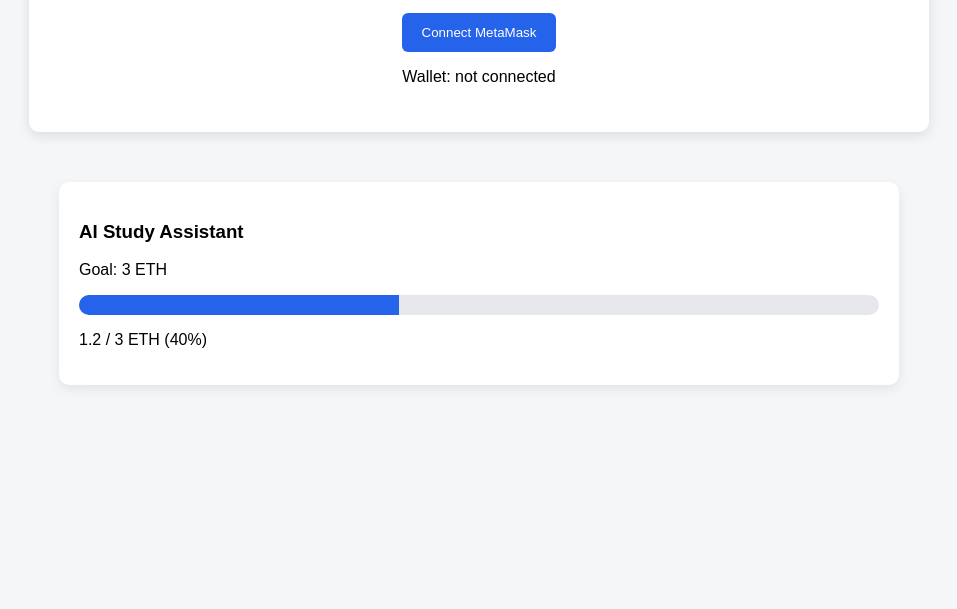
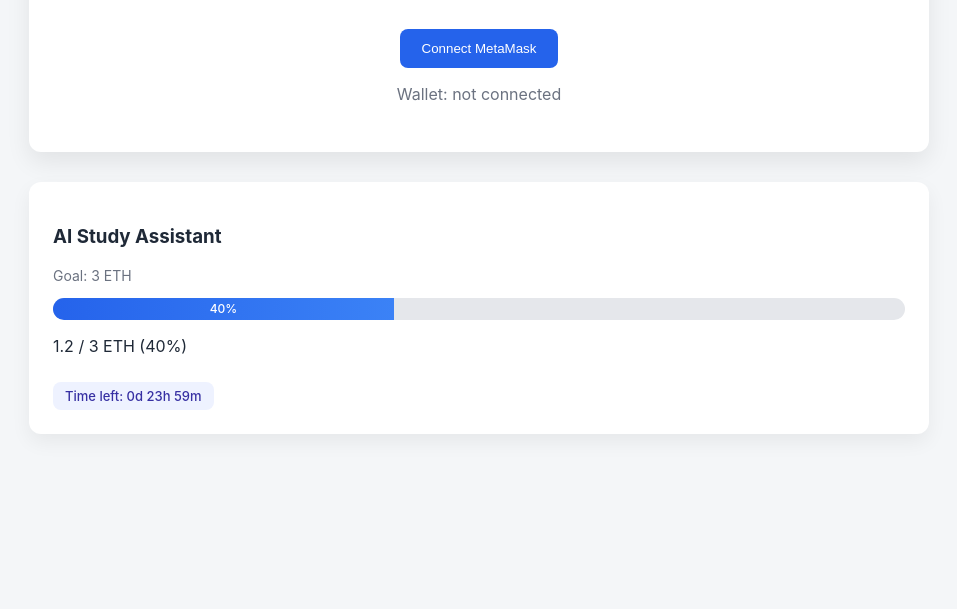
Before and after one commit to QosmuratSamat0/blockchain-final, a website: page frontend/index.html in a window 1280 px wide. Shown: the part 191-800 px from the top of the page, without its empty margins (161-1118 px from the left). Drawn offline with nearby package versions, Linux system fonts and the light colour scheme.

Commit message:
enhance UI styling and add progress percentage and countdown badge

```diff
--- a/frontend/app.js
+++ b/frontend/app.js
@@ -27,3 +27,24 @@
 }
 
 updateProgress(1.2, 3);
+
+function startCountdown(seconds) {
+    const el = document.getElementById("countdown");
+
+    const interval = setInterval(() => {
+        if (seconds <= 0) {
+            el.innerText = "Campaign ended";
+            clearInterval(interval);
+            return;
+        }
+
+        const days = Math.floor(seconds / 86400);
+        const hours = Math.floor((seconds % 86400) / 3600);
+        const minutes = Math.floor((seconds % 3600) / 60);
+
+        el.innerText = `Time left: ${days}d ${hours}h ${minutes}m`;
+        seconds--;
+    }, 1000);
+}
+
+startCountdown(86400);
--- a/frontend/index.html
+++ b/frontend/index.html
@@ -19,15 +19,17 @@
 
     <div class="campaigns-section">
         <div class="campaign-card">
-            <h3>AI Study Assistant</h3>
-            <p>Goal: 3 ETH</p>
+    <h3>AI Study Assistant</h3>
+    <p class="label">Goal: 3 ETH</p>
 
-            <div class="progress-container">
-                <div class="progress-bar" id="progressBar"></div>
-            </div>
+    <div class="progress-container">
+        <div class="progress-bar" id="progressBar">40%</div>
+    </div>
 
-            <p id="progressText">0 / 3 ETH</p>
-        </div>
+    <p id="progressText">1.2 / 3 ETH (40%)</p>
+
+    <div id="countdown" class="countdown"></div>
+</div>
     </div>
 
 </div>
--- a/frontend/style.css
+++ b/frontend/style.css
@@ -1,10 +1,20 @@
-body {
-    font-family: Arial, sans-serif;
-    background: #f4f6f8;
-    margin: 0;
+:root {
+    --bg: #f4f6f8;
+    --card: #ffffff;
+    --primary: #2563eb;
+    --primary-dark: #1d4ed8;
+    --text: #1f2937;
+    --muted: #6b7280;
+    --border: #e5e7eb;
 }
 
-/* Общая страница */
+body {
+    font-family: -apple-system, BlinkMacSystemFont, "Segoe UI", Roboto, Arial, sans-serif;
+    background: var(--bg);
+    margin: 0;
+    color: var(--text);
+}
+
 .page {
     max-width: 900px;
     margin: 40px auto;
@@ -13,57 +23,85 @@
 
 /* Верхняя карточка */
 .main-card {
-    background: white;
-    padding: 30px;
-    border-radius: 10px;
-    box-shadow: 0 4px 12px rgba(0,0,0,0.1);
+    background: var(--card);
+    padding: 32px;
+    border-radius: 12px;
+    box-shadow: 0 10px 25px rgba(0,0,0,0.08);
     text-align: center;
     margin-bottom: 30px;
 }
 
-/* Секция кампаний */
-.campaigns-section {
-    display: grid;
-    grid-template-columns: repeat(auto-fit, minmax(300px, 1fr));
-    gap: 20px;
+.main-card h1 {
+    margin-bottom: 8px;
 }
 
-/* Progress bar */
+.main-card p {
+    color: var(--muted);
+}
+
+/* Кнопка */
+button {
+    margin-top: 16px;
+    padding: 12px 22px;
+    background: var(--primary);
+    color: white;
+    border: none;
+    border-radius: 8px;
+    cursor: pointer;
+    font-weight: 500;
+}
+
+button:hover {
+    background: var(--primary-dark);
+}
+
+/* Campaign card */
+.campaign-card {
+    background: var(--card);
+    padding: 24px;
+    border-radius: 12px;
+    box-shadow: 0 8px 20px rgba(0,0,0,0.06);
+    max-width: 900px;
+    margin: 0 auto;
+}
+
+/* Labels */
+.label {
+    font-size: 14px;
+    color: var(--muted);
+}
+
+/* Progress */
 .progress-container {
     width: 100%;
-    height: 20px;
-    background: #e5e7eb;
-    border-radius: 10px;
+    height: 22px;
+    background: var(--border);
+    border-radius: 12px;
     overflow: hidden;
-    margin: 10px 0;
+    margin: 12px 0;
+    position: relative;
 }
 
 .progress-bar {
     height: 100%;
     width: 0%;
-    background: #2563eb;
-    transition: width 0.3s;
+    background: linear-gradient(90deg, #2563eb, #3b82f6);
+    display: flex;
+    align-items: center;
+    justify-content: center;
+    color: white;
+    font-size: 12px;
+    font-weight: 500;
 }
 
-button {
-    padding: 12px 20px;
-    background: #2563eb;
-    color: white;
-    border: none;
-    border-radius: 6px;
-    cursor: pointer;
+/* Countdown badge */
+.countdown {
+    display: inline-block;
+    margin-top: 10px;
+    padding: 6px 12px;
+    background: #eef2ff;
+    color: #3730a3;
+    border-radius: 8px;
+    font-size: 13px;
+    font-weight: 500;
 }
-
-button:hover {
-    background: #1d4ed8;
-}
-
-.campaign-card {
-    background: white;
-    padding: 20px;
-    border-radius: 10px;
-    box-shadow: 0 4px 12px rgba(0,0,0,0.08);
-    max-width: 800px;
-    margin: 20px auto;
-    width: 100%;
-}
```
